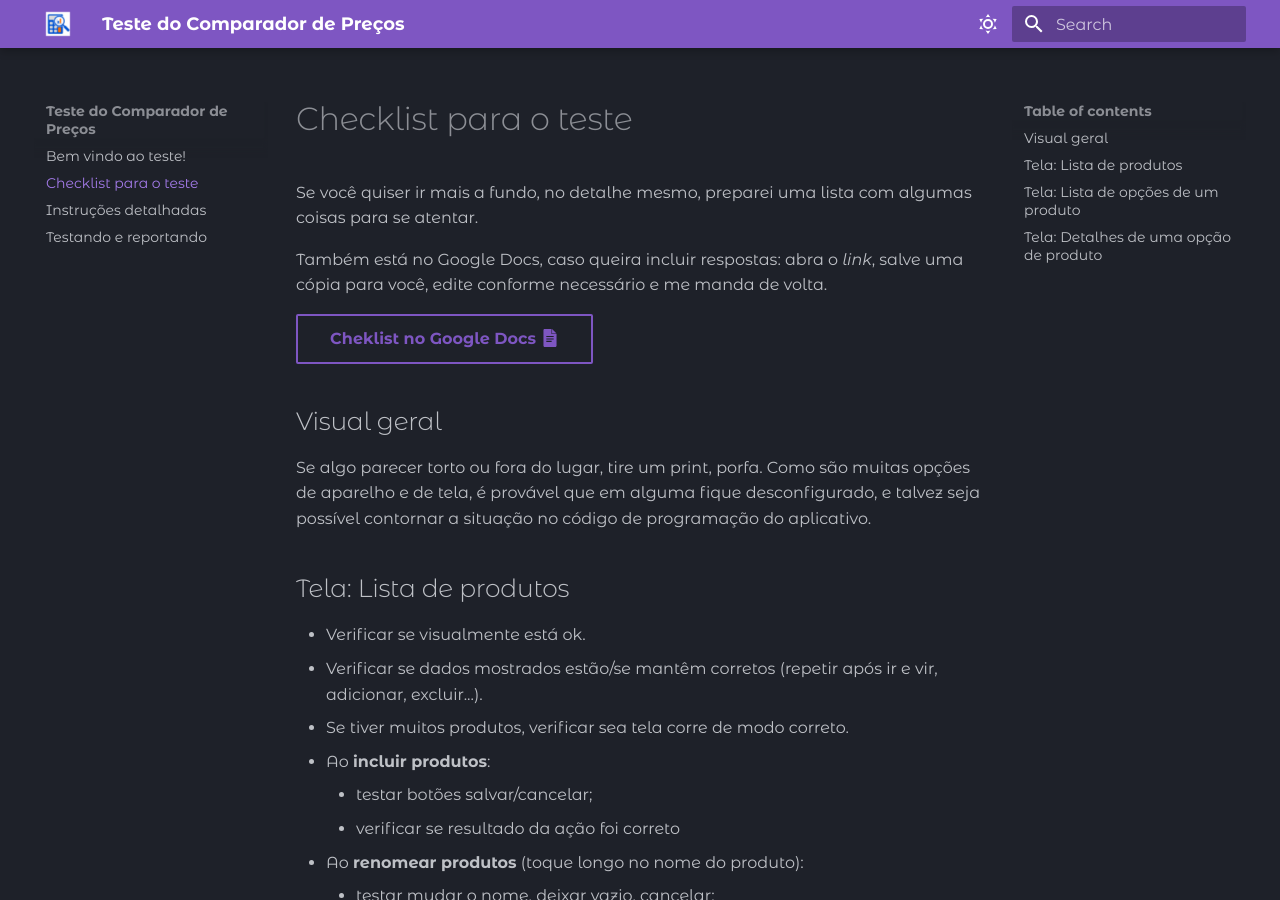
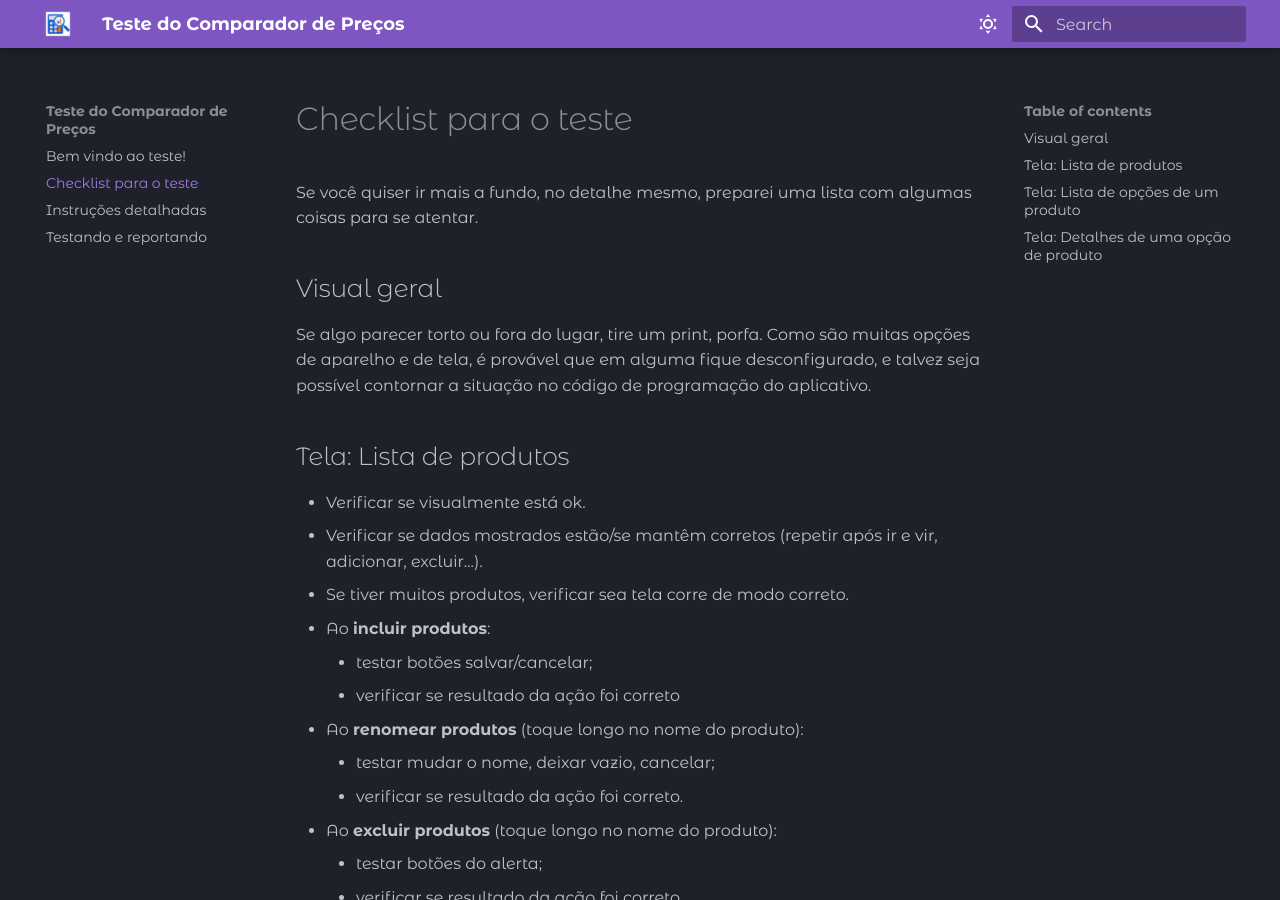
Before and after one commit to gkaneto/Comparador-docs, an MkDocs documentation site: the page built from docs/checklist.md, in a window 1280 px wide and 900 px high. Built offline with MkDocs 1.6.1 and Material for MkDocs 9.7.7, drawn with Linux system fonts in a browser that asks for light colours; some web fonts are replaced.

Commit message:
exclui trecho sobre google docs

```diff
--- a/docs/checklist.md
+++ b/docs/checklist.md
@@ -2,10 +2,6 @@
 # Checklist para o teste
 
 Se você quiser ir mais a fundo, no detalhe mesmo, preparei uma lista com algumas coisas para se atentar.
-
-Também está no Google Docs, caso queira incluir respostas: abra o *link*, salve uma cópia para você, edite conforme necessário e me manda de volta.
-
-[Cheklist no Google Docs :simple-googledocs:](link){ .md-button }
 
 ## Visual geral
 
```
